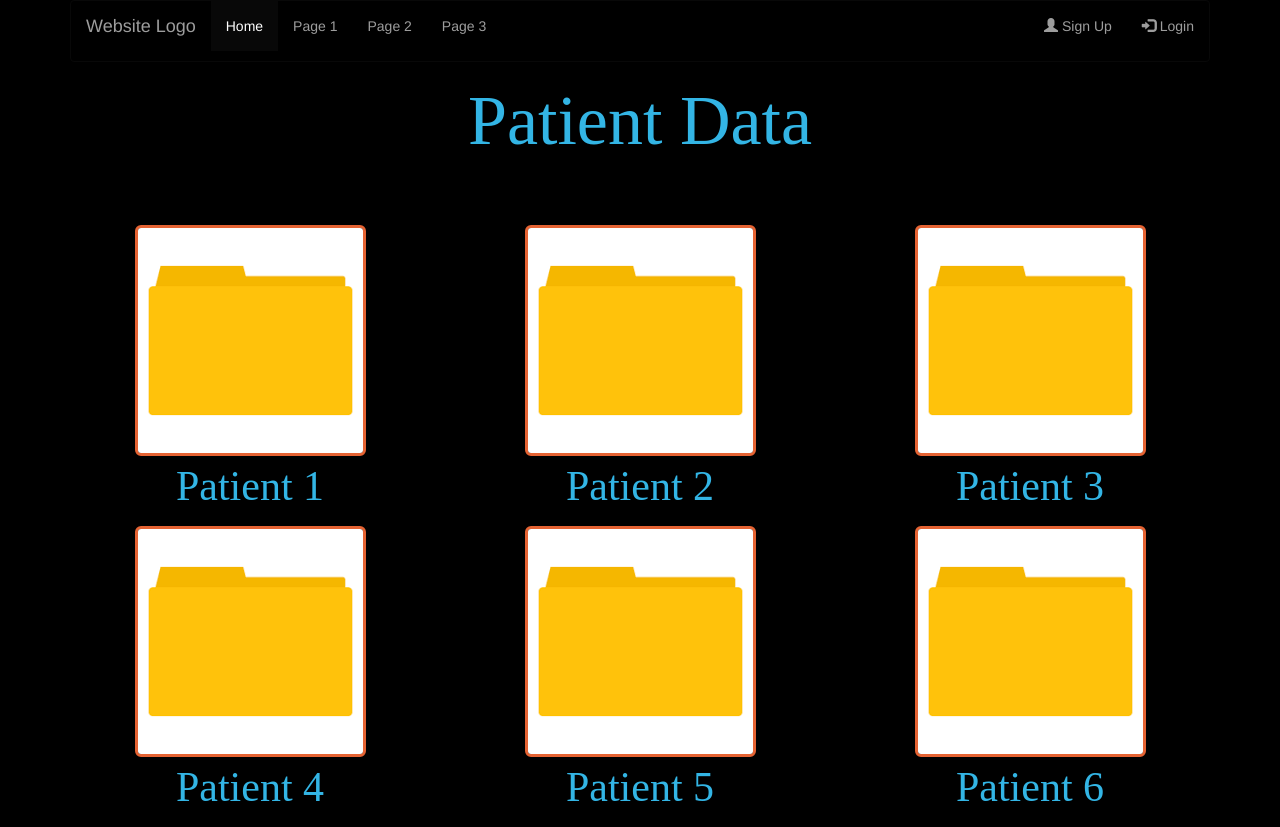
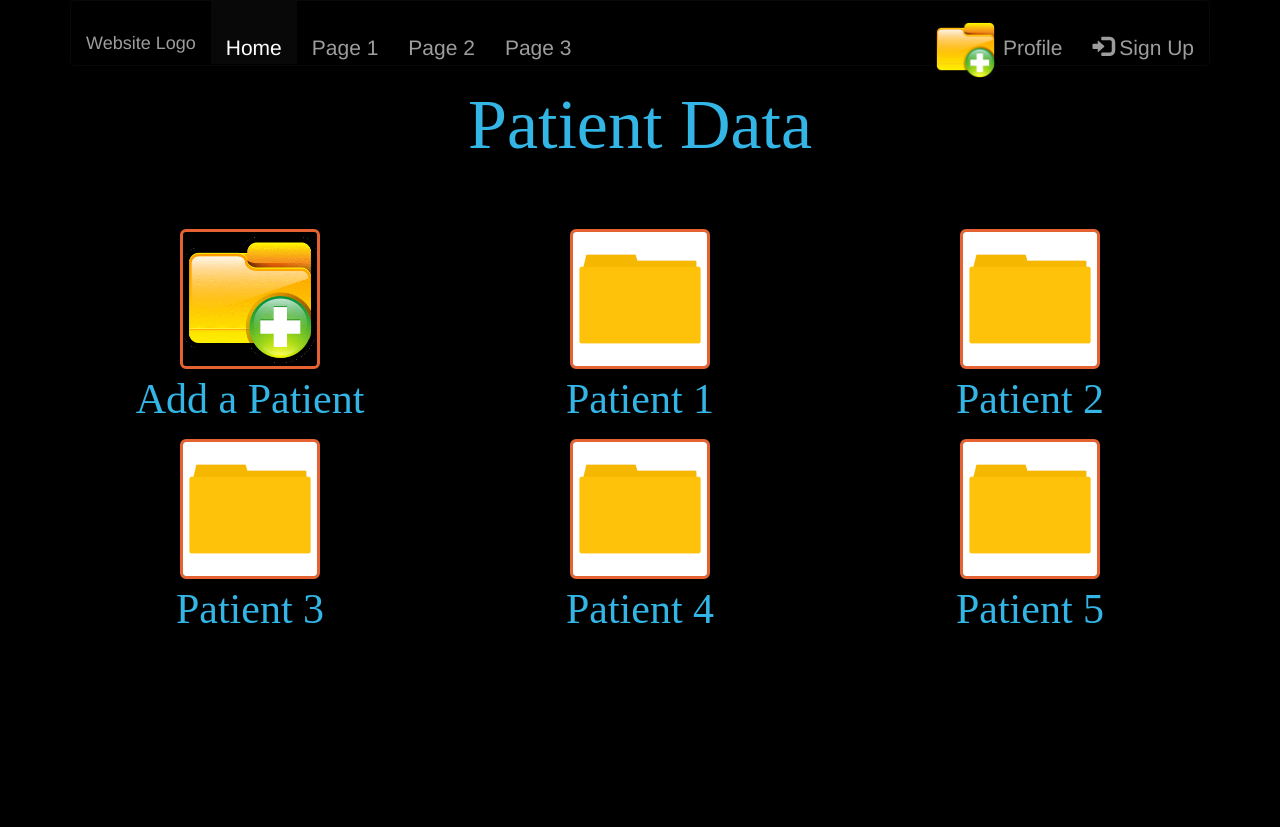
Before and after one commit to samuil1998/GOSH_Drive, a plain HTML site: page Duncan's Stuff/patient_screen.html in a window 1280 px wide. After the commit the page ends 800 px from the top, so only its background shows below. Drawn offline with nearby package versions, Linux system fonts and the light colour scheme.

Commit message:
added website details with fixes

```diff
--- a/Duncan's Stuff/patient_screen.html
+++ b/Duncan's Stuff/patient_screen.html
@@ -18,7 +18,16 @@
  }
  .holographic-orange{
  	border: .25em solid #e56333;
+ 	height:10em;
+ 	width:10em;
  }
+
+.navbar-brand,
+.navbar-nav li a {
+    line-height: 3em;
+    height: 3em;
+}
+
 
 </style>
 
@@ -27,20 +36,20 @@
 
 <div class="container">
 
-	<nav class="navbar navbar-inverse" style= "background-color: Black;">
+	<nav class="navbar navbar-inverse " style= "background-color: Black;">
 		<div class="container-fluid">
 			<div class="navbar-header">
 				<p class="navbar-brand">Website Logo</p>
 			</div>
-			<ul class="nav navbar-nav">
+			<ul class="nav navbar-nav" style="font-size:1.5em">
 				<li class="active"><a href="#">Home</a></li>
 				<li><a href="#">Page 1</a></li>
 				<li><a href="#">Page 2</a></li>
 				<li><a href="#">Page 3</a></li>
 			</ul>
-			<ul class="nav navbar-nav navbar-right">
-      <li><a href="#"><span class="glyphicon glyphicon-user"></span> Sign Up</a></li>
-      <li><a href="#"><span class="glyphicon glyphicon-log-in"></span> Login</a></li>
+			<ul class="nav navbar-nav navbar-right" style="font-size:1.5em">
+		      <li><a href="#"><img src = "add_folder.png" alt="folder" class = "img-rounded" style="height:3em; width:3em"> Profile</a></li>
+		      <li><a href="#"><span class="glyphicon glyphicon-log-in"></span> Sign Up</a></li>
     </ul>
 		</div>
 	</nav>
@@ -53,8 +62,13 @@
 	<div class="row">
 		<div class="col-sm-4" align="middle">
 			<a href="patient_symptoms.html">
-				<img src = "folder.png" alt="folder" class = "holographic-orange img-rounded">
+				<img src = "add_folder.png" alt="folder" class = "holographic-orange img-rounded">
 			</a>
+			<p class="holographic-blue"> Add a Patient</p>
+		</div>
+
+		<div class="col-sm-4" align="middle">
+			<img src = "folder.png" alt="folder" class = "holographic-orange img-rounded">
 			<p class="holographic-blue"> Patient 1</p>
 		</div>
 
@@ -62,13 +76,13 @@
 			<img src = "folder.png" alt="folder" class = "holographic-orange img-rounded">
 			<p class="holographic-blue"> Patient 2</p>
 		</div>
-
+	</div>
+	<div class="row">
 		<div class="col-sm-4" align="middle">
 			<img src = "folder.png" alt="folder" class = "holographic-orange img-rounded">
 			<p class="holographic-blue"> Patient 3</p>
 		</div>
-	</div>
-	<div class="row">
+
 		<div class="col-sm-4" align="middle">
 			<img src = "folder.png" alt="folder" class = "holographic-orange img-rounded">
 			<p class="holographic-blue"> Patient 4</p>
@@ -77,11 +91,6 @@
 		<div class="col-sm-4" align="middle">
 			<img src = "folder.png" alt="folder" class = "holographic-orange img-rounded">
 			<p class="holographic-blue"> Patient 5</p>
-		</div>
-
-		<div class="col-sm-4" align="middle">
-			<img src = "folder.png" alt="folder" class = "holographic-orange img-rounded">
-			<p class="holographic-blue"> Patient 6</p>
 		</div>
 	</div>
 
```
Also changed, not shown: Duncan's Stuff/patient_symptoms.html (+11 -5 lines), Duncan's Stuff/add_folder.png (added).
